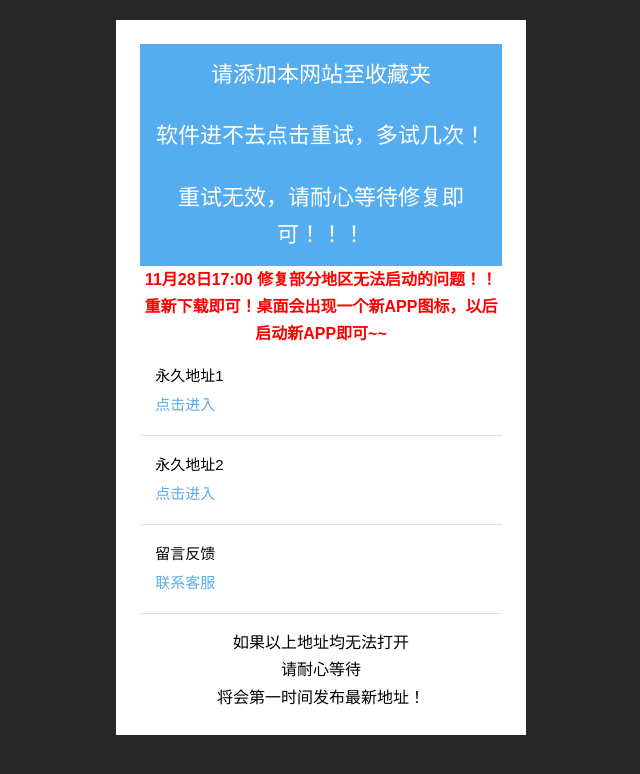
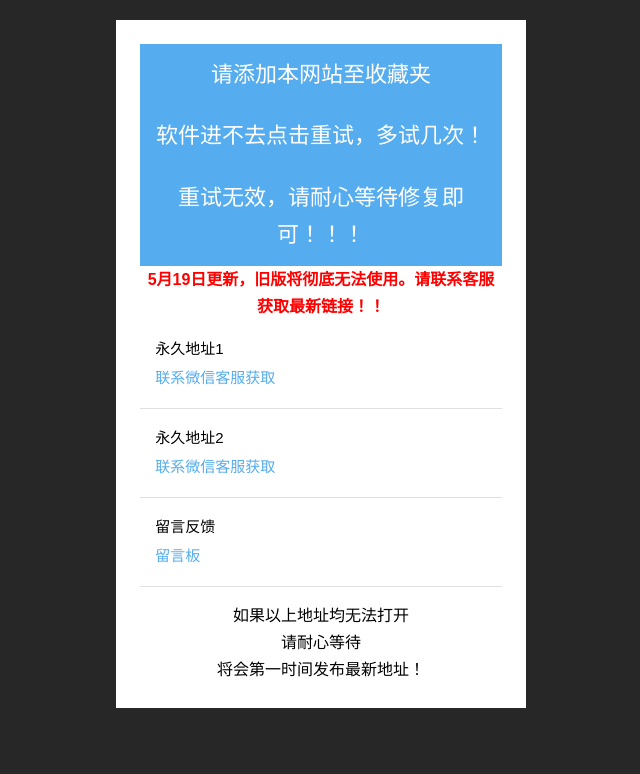
Before and after one commit to softfabu/qiezi, a plain HTML site: page index.html in a window 1280 px wide. Shown: the part 128-902 px from the top of the page, without its empty margins (319-959 px from the left). Drawn offline with Linux system fonts and the light colour scheme.

Commit message:
Update index.html

```diff
--- a/index.html
+++ b/index.html
@@ -337,20 +337,20 @@ p.footer a:hover {
 					<h2>请添加本网站至收藏夹</h2>
 					<h2>软件进不去点击重试，多试几次！</h2>
 				        <h2>重试无效，请耐心等待修复即可！！！</h2>
-				<h3>11月28日17:00 修复部分地区无法启动的问题！！重新下载即可！桌面会出现一个新APP图标，以后启动新APP即可~~</h3>
+				<h3>5月19日更新，旧版将彻底无法使用。请联系客服获取最新链接！！</h3>
 					<ul>
 						<li>
 							永久地址1
-							<a href="https://22s.lanzoub.com/b04k0nu7a" target="_blank"><i>点击进入</i></a>
+							<a href="https://pan.lanzoub.com/" target="_blank"><i>联系微信客服获取</i></a>
 					       </li>
 
 						<li>
 							永久地址2
-							<a href="https://22s.lanzoub.com/b04k0nu8b" target="_blank"><i>点击进入</i></a>
+							<a href="https://pan.lanzoub.com/" target="_blank"><i>联系微信客服获取</i></a>
 					       </li>
 						<li>
 							留言反馈
-							<a href="https://ly.22web.top/qz/" target="_blank"><i>联系客服</i></a>
+							<a href="https://ly.22web.top/qz/" target="_blank"><i>留言板</i></a>
 					       </li>
 
 
```
